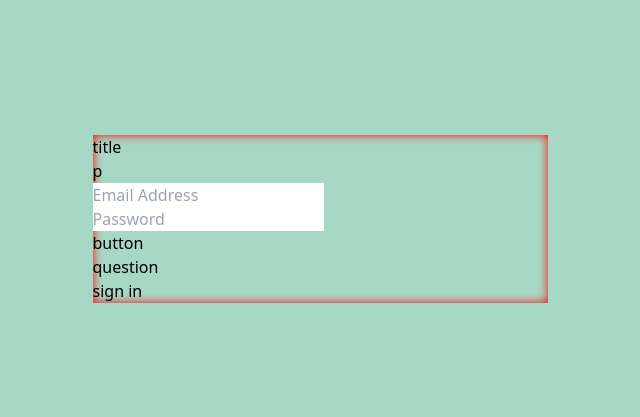
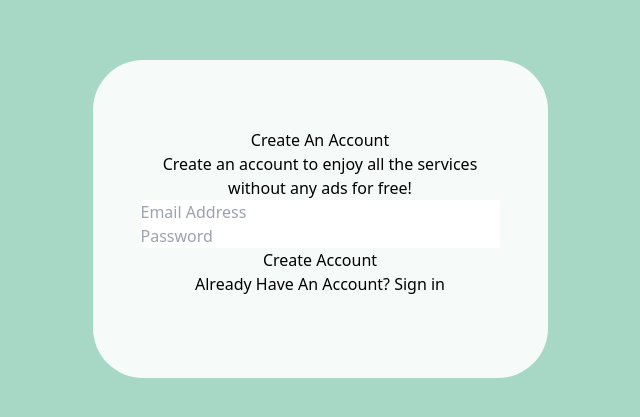
Before and after one commit to JSKangx/my-little-tiny-project, a website: page src/projects/02-signupform.html in a window 1280 px wide. Shown: the part 181-598 px from the top of the page, without its empty margins (320-960 px from the left). Drawn offline with Linux system fonts and the light colour scheme.

Commit message:
전체 가운데 정렬, 기본 마크업 넣기

```diff
--- a/src/projects/02-signupform.html
+++ b/src/projects/02-signupform.html
@@ -8,22 +8,23 @@
   </head>
   <body class="h-screen bg-02-Background grid">
     <div
-      class="wrapper max-w-[455px] shadow-shadow-my justify-self-center self-center"
+      class="wrapper max-w-[455px] justify-self-center self-center"
     >
-      <article class="">
+      <article class="bg-02-Form-Bg pt-[68px] pb-[82px] px-12 rounded-[50px] text-center">
         <header>
-          <h1 tabindex="0">title</h1>
-          <p tabindex="0">p</p>
+          <h1 tabindex="0">Create An Account</h1>
+          <p tabindex="0">Create an account to enjoy all the services without any ads for free!</p>
         </header>
         <form action="">
-          <input id="input_email" type="email" placeholder="Email Address" />
-          <label class="sr-only" for="input_email">Enter your email</label>
-          <input id="input_password" type="password" placeholder="Password" />
-          <label class="sr-only" for="input_password">Enter your password</label>
+          <div>
+            <input class="w-full" id="input_email" type="email" placeholder="Email Address" />
+            <label class="sr-only" for="input_email">Enter your email</label>
+            <input class="w-full" id="input_password" type="password" placeholder="Password" />
+            <label class="sr-only" for="input_password">Enter your password</label>
+          </div>
           <div class="controls">
-            <button>button</button>
-            <p tabindex="0">question</p>
-            <span tabindex="0">sign in</span>
+            <button>Create Account</button>
+            <p tabindex="0">Already Have An Account? <span tabindex="0">Sign in</span></p>
           </div>
         </form>
       </article>
--- a/tailwind.config.js
+++ b/tailwind.config.js
@@ -23,7 +23,7 @@ module.exports = {
           200: "#000000",
         },
         "02-Background": "#a7d7c5",
-        "02-Form Bg": "#f6fbf9",
+        "02-Form-Bg": "#f6fbf9",
         "02-Heading": "#212b27",
         "02-Paragraph": "#32403b",
         "02-Placeholder": "#000000",
```
Also changed, not shown: src/styles/output.css.
